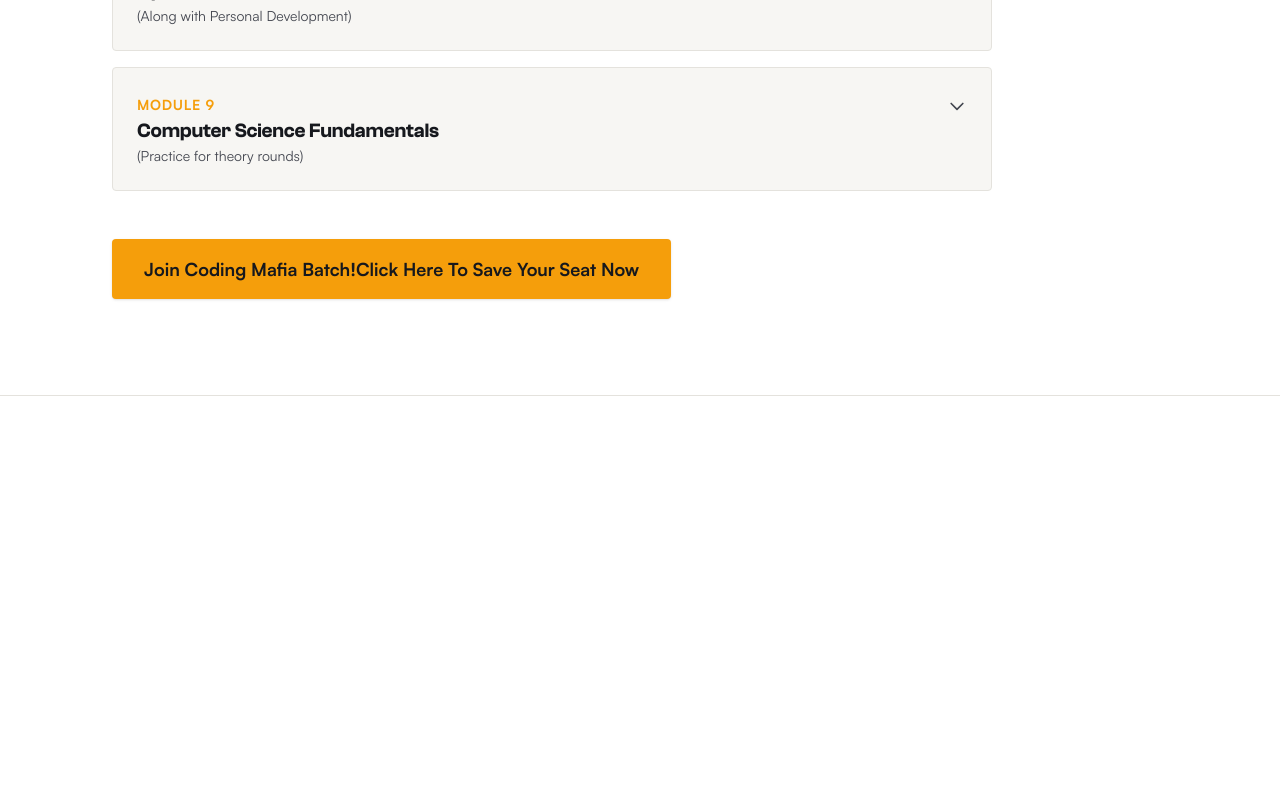
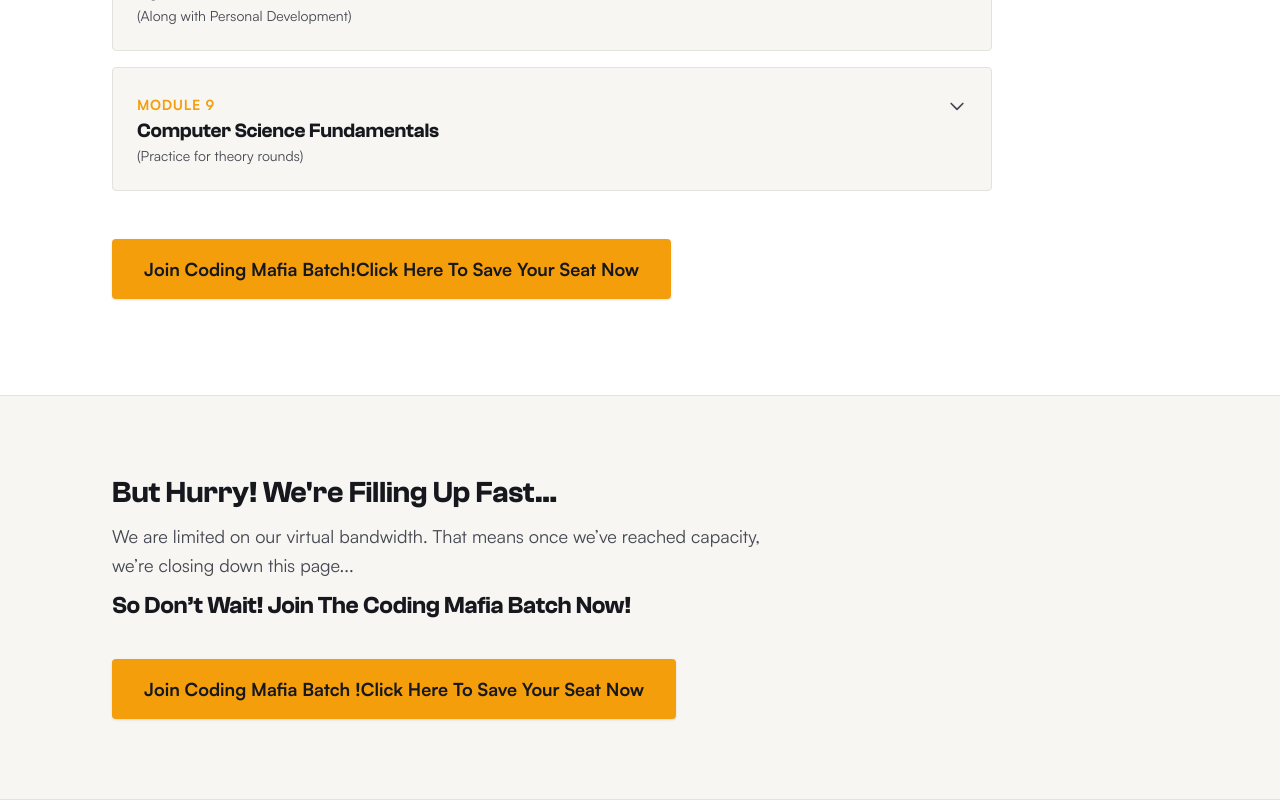
Before and after one commit to JayantOlhyan/Coding-Club-Redesign, a Next.js app: page / in a window 1280 px wide. Shown: the part 6980-7780 px from the top of the page. Before the commit the page ends 7376 px from the top, so only its background shows below. Built offline with nearby package versions, Linux system fonts and the light colour scheme.

Commit message:
Mount CtaBand Instance D (Blocks 292-295)

```diff
--- a/app/page.tsx
+++ b/app/page.tsx
@@ -1,7 +1,7 @@
 import { Hero } from "@/components/Hero";
 import { TrustBar } from "@/components/TrustBar";
 import { WhoThisIsFor } from "@/components/WhoThisIsFor";
-import { CtaBandA, CtaBandB, CtaBandC } from "@/components/CtaBand";
+import { CtaBandA, CtaBandB, CtaBandC, CtaBandD } from "@/components/CtaBand";
 import { Benefits } from "@/components/Benefits";
 import { WhatToExpect } from "@/components/WhatToExpect";
 import { Curriculum } from "@/components/Curriculum";
@@ -36,6 +36,9 @@
       {/* Section 6: Curriculum (Blocks 60-74, 83-140, 142-164, 165-291, 82) */}
       <Curriculum />
 
+      {/* CTA Band Instance D (Blocks 292-295) */}
+      <CtaBandD />
+
       {/* Target anchor for Hero CTA scroll */}
       <div id="lead-form" className="sr-only" aria-hidden="true" />
     </main>
```
